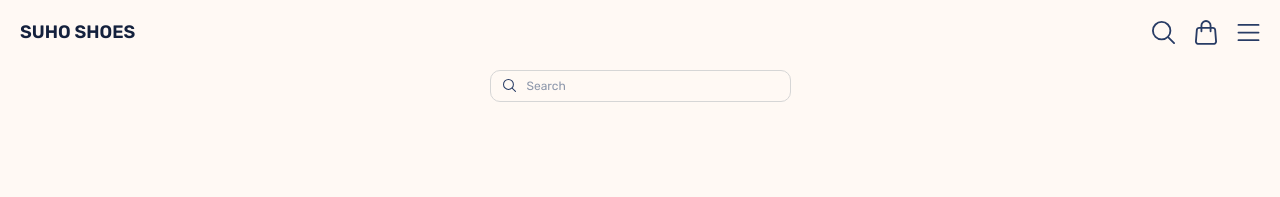
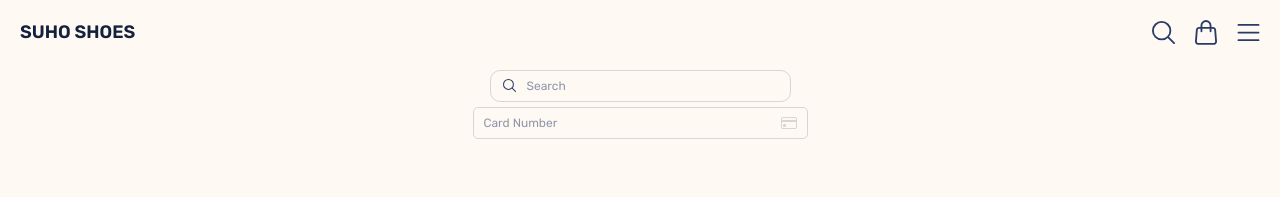
Before and after one commit to juanang207/suhoshoes, a React (Create React App) app: page / in a window 1280 px wide. Shown: the top 197 px of the page. Built offline with nearby package versions, Linux system fonts and the light colour scheme.

Commit message:
added input styles

```diff
--- a/src/components/App.js
+++ b/src/components/App.js
@@ -8,7 +8,8 @@ class App extends Component {
     return (
       <div>
         <Navbar/>
-        <Input width="263px" paddingLeft="36px" type="search" placeholderText="Search" />
+        <Input width="263px" paddingLeft="36px" boxType="search" placeholderText="Search" />
+        <Input width="323px" paddingLeft="10px" boxType="credit-card" placeholderText="Card Number" />
       </div>
     );
   }
--- a/src/components/input/Input.css
+++ b/src/components/input/Input.css
@@ -1,13 +1,12 @@
 .input-box-parent {
   text-align: center;
   margin-top: 5px;
-
 }
 
 .input-box {
   padding: 8px 0px 8px;
   border: 1px solid var(--primary3);
-  border-radius: 10px;
+  border-radius: 5px;
   font-size: 0.75rem;
   background-color: var(--primary1);
 }
@@ -24,4 +23,10 @@
 .input-box-parent .search {
   background: transparent url("../../images/search-btn.svg") no-repeat 12px center;
   background-size: 13px;
+  border-radius: 10px;
 }
+
+.input-box-parent .credit-card {
+  background: transparent url("../../images/credit-card.svg") no-repeat right 10px center;
+  background-size: 16px;
+}
--- a/src/components/input/Input.js
+++ b/src/components/input/Input.js
@@ -8,7 +8,7 @@ class Input extends Component {
         <input
           type="text"
           placeholder={this.props.placeholderText}
-          className={`input-box ${this.props.type ? this.props.type : ""}`}
+          className={`input-box ${this.props.boxType ? this.props.boxType : ""}`}
           style={{ width: this.props.width, paddingLeft: this.props.paddingLeft}}
         ></input>
       </div>
```
Also changed, not shown: src/images/credit-card.svg (added), src/images/security-card.svg (added).
